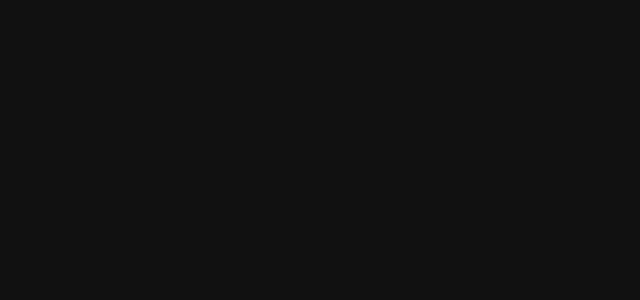
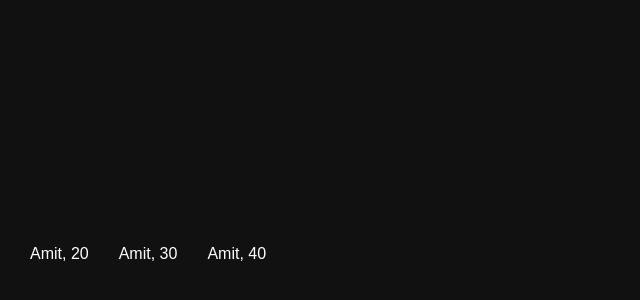
Before and after one commit to realamiit/Webpage, a React (Vite) app in the folder 04-cards-project/: page / in a window 1280 px wide. Shown: the part 146-446 px from the top of the page, without its empty margins (0-640 px from the left). Built offline with nearby package versions, Linux system fonts and the light colour scheme.

Commit message:
Another new thing whis is add sme props some changes like add array in name also

```diff
--- a/04-cards-project/src/App.jsx
+++ b/04-cards-project/src/App.jsx
@@ -6,35 +6,15 @@
 const App = () => {
 
   const arr = [
-    {
-      user:'Nitin',
-      age: 22,
-      class: 'MCA'
-    },
-    {
-      user:'Sumit',
-      age: 23,
-      class: 'MCA'
-    },
-    {
-      user:'Ashish',
-      age: 24,
-      class: 'MCA'
-    },
-    {
-      user:'Amit',
-      age: 21,
-      class: 'MCA'
-    }
+    20,30,40
   ];
 
-  arr.map(function(elem){
-    console.log(elem.class)
-  })
+
   return (
     <div className='parent'>
-
-
+    {arr.map(function(elem){
+    return <User name={elem}/>
+  }) }
     </div>
   )
 }
--- a/04-cards-project/src/components/User.jsx
+++ b/04-cards-project/src/components/User.jsx
@@ -2,9 +2,11 @@
 
 
 const User = (props) => {
+
+  console.log(props)
   return (
     <div style={{color:'white'}}>
-      {props.name}
+      Amit, {props.name}
     </div>
   )
 }
--- a/04-cards-project/src/index.css
+++ b/04-cards-project/src/index.css
@@ -3,7 +3,7 @@
   padding: 0;
   box-sizing: border-box;
   font-family: Arial, Helvetica, sans-serif;
-  color: #dadada;
+  /* color: #dadada; */
 
 }
 
```
